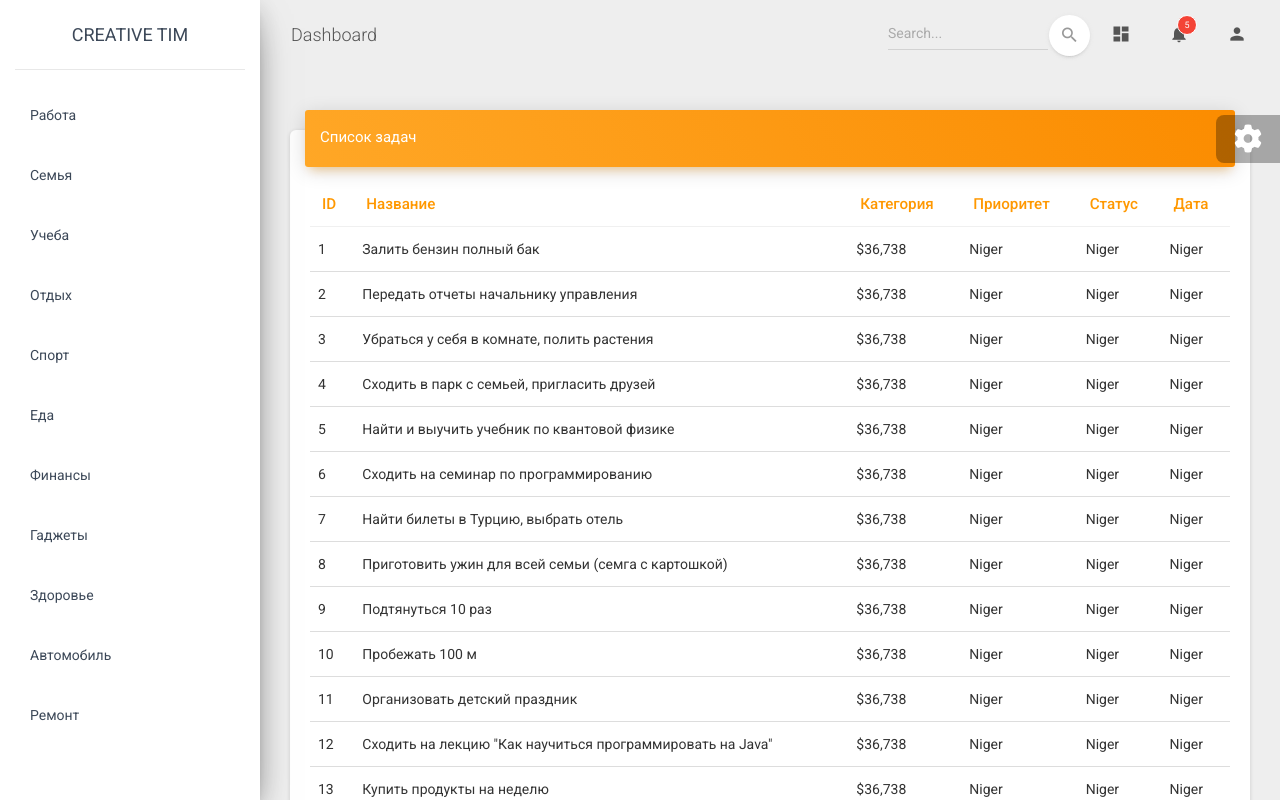
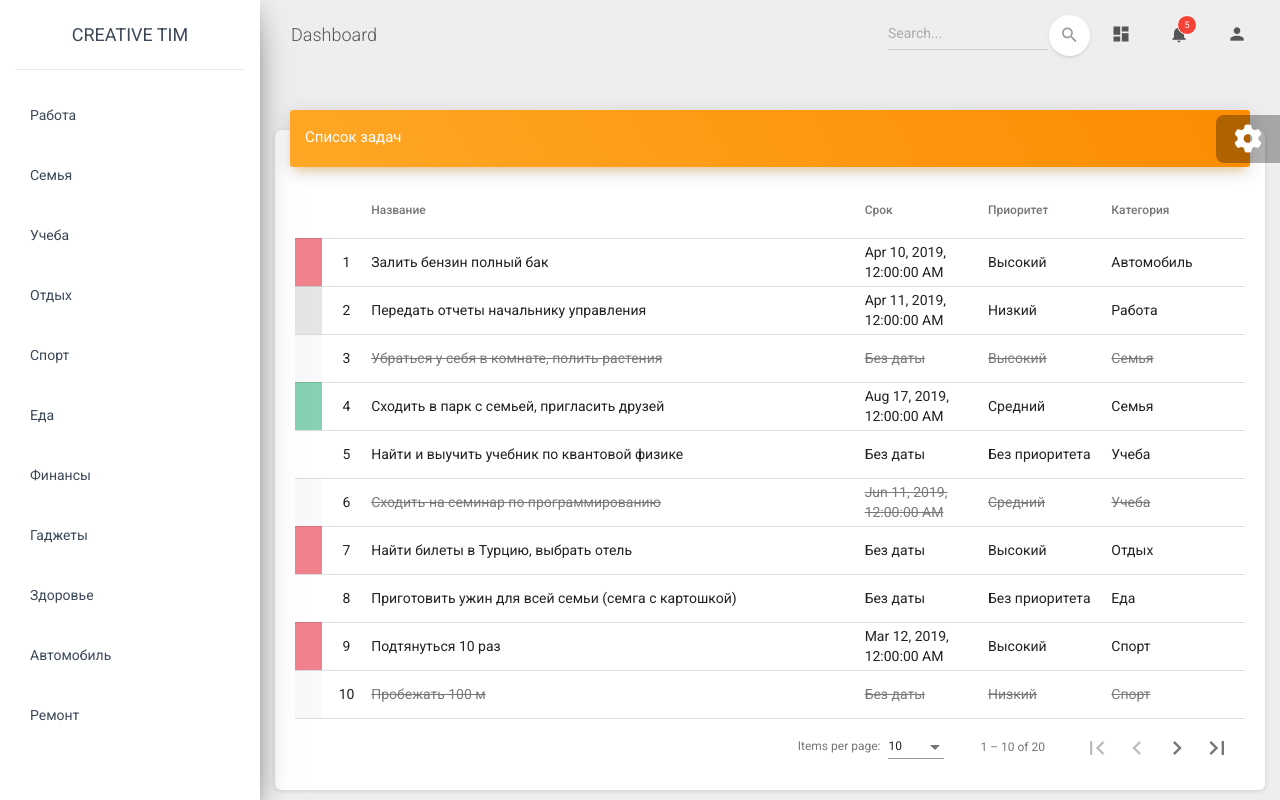
Before and after one commit to dmburyak/my-todo, an Angular app: page / in a window 1280 px wide. Shown: the top 800 px of the page. Built offline with nearby package versions, Linux system fonts and the light colour scheme.

Commit message:
add mat-table with MatPaginator and MatSort

```diff
--- a/angular.json
+++ b/angular.json
@@ -28,7 +28,7 @@
               "src/assets"
             ],
             "styles": [
-              "./node_modules/@angular/material/prebuilt-themes/indigo-pink.css",
+              "./node_modules/@angular/material/prebuilt-themes/deeppurple-amber.css",
               "src/styles.css"
             ],
             "scripts": []
@@ -92,7 +92,7 @@
               "src/assets"
             ],
             "styles": [
-              "./node_modules/@angular/material/prebuilt-themes/indigo-pink.css",
+              "./node_modules/@angular/material/prebuilt-themes/deeppurple-amber.css",
               "src/styles.css"
             ],
             "scripts": []
--- a/src/app/service/data-handler.service.ts
+++ b/src/app/service/data-handler.service.ts
@@ -2,7 +2,7 @@ import { Injectable } from '@angular/core';
 import {Category} from '../model/Сategory';
 import {Task} from '../model/Task';
 import {TestData} from '../data/TestData';
-import {BehaviorSubject, Subject} from "rxjs";
+import {BehaviorSubject} from 'rxjs';
 
 @Injectable({
   providedIn: 'root'
--- a/src/app/views/categories/categories.component.css
+++ b/src/app/views/categories/categories.component.css
@@ -0,0 +1,3 @@
+.pointer {
+  cursor: pointer;
+}
--- a/src/app/views/categories/categories.component.html
+++ b/src/app/views/categories/categories.component.html
@@ -5,7 +5,11 @@
   <div class="sidebar-wrapper">
     <ul class="nav">
 
-      <li class="nav-item" *ngFor="let category of categories" (click)="showTasksByCategories(category)">
+      <li class="nav-item  pointer"
+          *ngFor="let category of categories"
+          (click)="showTasksByCategories(category)"
+          [class.active]="selected === category"
+      >
         <a class="nav-link">
           <p>{{ category.title }}</p>
         </a>
--- a/src/app/views/categories/categories.component.ts
+++ b/src/app/views/categories/categories.component.ts
@@ -1,8 +1,6 @@
 import { Component, OnInit } from '@angular/core';
 import {DataHandlerService} from '../../service/data-handler.service';
 import {Category} from '../../model/Сategory';
-import {Task} from "../../model/Task";
-import {Subject} from "rxjs";
 
 @Component({
   selector: 'app-categories',
@@ -13,6 +11,7 @@ import {Subject} from "rxjs";
 export class CategoriesComponent implements OnInit {
 
   categories: Category[] | undefined;
+  selected?: Category;
 
   constructor(private dataHandler: DataHandlerService) { }
 
@@ -21,6 +20,7 @@ export class CategoriesComponent implements OnInit {
   }
 
   showTasksByCategories(category: Category): void {
+    this.selected = category;
     this.dataHandler.getTasksByCategories(category);
   }
 
--- a/src/app/views/tasks/tasks.component.css
+++ b/src/app/views/tasks/tasks.component.css
@@ -0,0 +1,43 @@
+.completed {
+    text-decoration: line-through;
+    color: #797979;
+}
+
+.novalue {
+    color: #b7b7b7;
+}
+
+
+.col-id {
+    width: 4%;
+    text-align: center;
+}
+
+.col-title {
+    width: 40%;
+}
+
+.col-priority {
+    width: 10%;
+}
+
+.col-category {
+    width: 10%;
+}
+
+
+.col-select {
+    width: 3%;
+}
+
+.col-operations {
+    width: 8%;
+}
+
+.col-color {
+    width: 1% !important;
+}
+
+.col-date {
+    width: 10% !important;
+}
--- a/src/app/views/tasks/tasks.component.html
+++ b/src/app/views/tasks/tasks.component.html
@@ -1,36 +1,93 @@
-<div class="container-fluid">
+<div class="card">
+    <div class="card-header card-header-warning">
+        <h4 class="card-title">Список задач</h4>
+    </div>
+    <div class="card-body table-responsive">
 
-  <div class="row">
-    <div class="col-12">
-      <div class="card">
-        <div class="card-header card-header-warning">
-          <h4 class="card-title">Список задач</h4>
-        </div>
-        <div class="card-body table-responsive">
-          <table class="table table-hover">
-            <thead class="text-warning">
-            <th>ID</th>
-            <th>Название</th>
-            <th>Категория</th>
-            <th>Приоритет</th>
-            <th>Статус</th>
-            <th>Дата</th>
-            </thead>
-            <tbody>
+        <table [dataSource]="dataSource" mat-table matSort>
 
-            <tr *ngFor="let task of tasks">
-              <td>{{ task.id }}</td>
-              <td>{{ task.title }}</td>
-              <td>$36,738</td>
-              <td>Niger</td>
-              <td>Niger</td>
-              <td>Niger</td>
-            </tr>
+            <!--  цвет приоритета  -->
+            <ng-container matColumnDef="color">
+                <th *matHeaderCellDef mat-header-cell></th>
+                <td *matCellDef="let task" [style.background-color]="getPriorityColor(task)" class="col-color"
+                    mat-cell></td>
+            </ng-container>
 
-            </tbody>
-          </table>
-        </div>
-      </div>
+
+            <!-- нумерация-->
+            <ng-container matColumnDef="id">
+                <th *matHeaderCellDef mat-header-cell></th>
+                <td *matCellDef="let index = index;" class="col-id" mat-cell>
+
+                    {{index + 1}}
+
+                </td>
+            </ng-container>
+
+
+            <!-- название задачи-->
+            <ng-container matColumnDef="title">
+                <th *matHeaderCellDef mat-header-cell mat-sort-header> Название</th>
+                <td *matCellDef="let task" [class.completed]="task.completed" class="col-title" mat-cell>
+
+                    {{task.title}}
+
+                </td>
+            </ng-container>
+
+            <!--дата выполнения-->
+            <ng-container matColumnDef="date">
+                <th *matHeaderCellDef mat-header-cell mat-sort-header> Срок</th>
+                <td *matCellDef="let task" [ngClass]="{'completed': task.completed}"
+                    class="col-date"
+                    mat-cell>
+
+                    {{task.date ? (task.date | date: "medium") : "Без даты"}}
+
+                </td>
+            </ng-container>
+
+            <!--приоритет-->
+            <ng-container matColumnDef="priority">
+                <th *matHeaderCellDef mat-header-cell mat-sort-header> Приоритет</th>
+                <td *matCellDef="let task" class="col-priority"
+                    [ngClass]="{'completed': task.completed}"
+                    mat-cell
+                >
+
+                    {{task.priority ? task.priority.title : "Без приоритета"}}
+
+
+                </td>
+            </ng-container>
+
+            переписать урок - указать, что это структурные директивы - изменяют поведение стандартного тега
+            вместе с атрибутом дают эффект -
+
+            <!--категория-->
+            <ng-container matColumnDef="category">
+                <th *matHeaderCellDef mat-header-cell mat-sort-header> Категория</th>
+                <td *matCellDef="let task" class="col-category"
+                    [ngClass]="{'completed': task.completed}"
+                    mat-cell
+                >
+
+                    {{task.category ? task.category.title : "Без категории"}}
+
+                </td>
+            </ng-container>
+
+
+            <!--  заголовок таблицы-->
+            <tr *matHeaderRowDef="displayedColumns; " mat-header-row></tr>
+
+            <!--  строки таблицы - набор строк из тегов td (порядок указывается в переменной displayedColumns) -->
+            <tr *matRowDef="let row; columns: displayedColumns;" mat-row></tr>
+
+        </table>
+
+        <mat-paginator [pageSizeOptions]="[10, 20, 50, 100]" showFirstLastButtons></mat-paginator>
+
+
     </div>
-  </div>
 </div>
--- a/src/app/views/tasks/tasks.component.ts
+++ b/src/app/views/tasks/tasks.component.ts
@@ -1,20 +1,103 @@
-import {Component, OnInit} from '@angular/core';
+import {AfterViewInit, Component, OnInit, ViewChild} from '@angular/core';
+import {DataHandlerService} from '../../service/data-handler.service';
 import {Task} from 'src/app/model/Task';
-import {DataHandlerService} from '../../service/data-handler.service';
+import {MatPaginator} from '@angular/material/paginator';
+import {MatSort} from '@angular/material/sort';
+import {MatTableDataSource} from '@angular/material/table';
 
 @Component({
     selector: 'app-tasks',
     templateUrl: './tasks.component.html',
     styleUrls: ['./tasks.component.css']
 })
-export class TasksComponent implements OnInit {
+export class TasksComponent implements OnInit, AfterViewInit {
 
-  tasks?: Task[];
+    // поля для таблицы (те, что отображают данные из задачи - должны совпадать с названиями переменных класса)
+    displayedColumns: string[] = ['color', 'id', 'title', 'date', 'priority', 'category'];
+    dataSource!: MatTableDataSource<Task>; // контейнер - источник данных для таблицы
+
+    // ссылки на компоненты таблицы
+    @ViewChild(MatPaginator, {static: false}) private paginator!: MatPaginator;
+    @ViewChild(MatSort, {static: false}) private sort!: MatSort;
+
+
+    tasks!: Task[];
 
     constructor(private dataHandler: DataHandlerService) {
     }
 
     ngOnInit(): void {
         this.dataHandler.tasksSubject.subscribe(tasks => this.tasks = tasks);
+
+        // датасорс обязательно нужно создавать для таблицы, в него присваивается любой источник (БД, массивы, JSON и пр.)
+        this.dataSource = new MatTableDataSource();
+
+        this.refreshTable();
+    }
+
+    // в этом методе уже все проинциализировано, поэтому можно присваивать объекты (иначе может быть ошибка undefined)
+    ngAfterViewInit(): void {
+
+        this.addTableObjects();
+
+    }
+
+
+    toggleTaskCompleted(task: Task): void {
+        task.completed = !task.completed;
+    }
+
+    // в зависимости от статуса задачи - вернуть цвет названия
+    getPriorityColor(task: Task): string {
+
+        // цвет завершенной задачи
+        if (task.completed) {
+            return '#F8F9FA';
+        }
+
+        if (task.priority && task.priority.color) {
+            return task.priority.color;
+        }
+
+        return '#fff'; // TODO вынести цвета в константы (magic strings, magic numbers)
+
+    }
+
+    // показывает задачи с применением всех текущий условий (категория, поиск, фильтры и пр.)
+    private refreshTable(): void {
+
+        this.dataSource.data = this.tasks; // обновить источник данных (т.к. данные массива tasks обновились)
+
+        this.addTableObjects();
+
+
+        // когда получаем новые данные..
+        // чтобы можно было сортировать по столбцам "категория" и "приоритет", т.к. там не примитивные типы, а объекты
+        // @ts-ignore - показывает ошибку для типа даты, но так работает, т.к. можно возвращать любой тип
+        this.dataSource.sortingDataAccessor = (task, colName) => {
+
+            // по каким полям выполнять сортировку для каждого столбца
+            switch (colName) {
+                case 'priority': {
+                    return task.priority ? task.priority.id : null;
+                }
+                case 'category': {
+                    return task.category ? task.category.title : null;
+                }
+                case 'date': {
+                    return task.date ? task.date : null;
+                }
+
+                case 'title': {
+                    return task.title;
                 }
             }
+        };
+
+    }
+
+    private addTableObjects(): void {
+        this.dataSource.sort = this.sort; // компонент для сортировки данных (если необходимо)
+        this.dataSource.paginator = this.paginator; // обновить компонент постраничности (кол-во записей, страниц)
+    }
+}
--- a/src/styles.css
+++ b/src/styles.css
@@ -1,5 +1,6 @@
 /* You can add global styles to this file, and also import other style files */
 @import "assets/css/material-dashboard.css";
+@import "~@angular/material/prebuilt-themes/deeppurple-amber.css";
 
 html, body { height: 100%; }
 body { margin: 0; font-family: Roboto, "Helvetica Neue", sans-serif; }
```
Also changed, not shown: src/app/app.module.ts (+7 -1 lines). Lines whose indentation alone changed are shown as unchanged.
